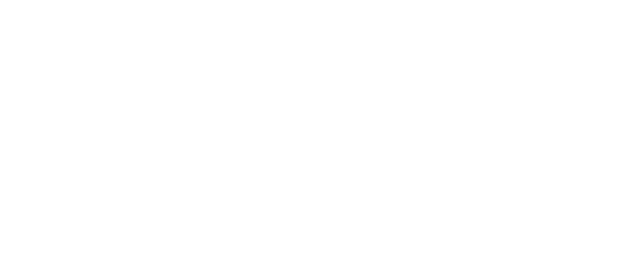
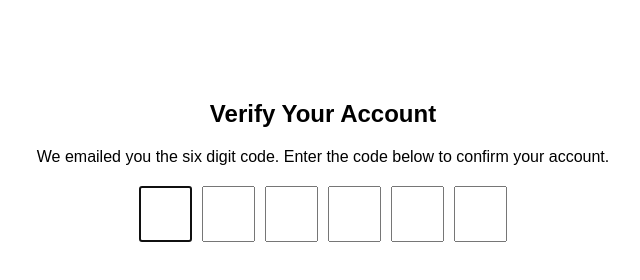
Before and after one commit to acciojob/OTP-smitk1057-lgtm, a website: page main.html in a window 1280 px wide. Shown: the whole page, without its empty margins (317-957 px from the left). Drawn offline with Linux system fonts and the light colour scheme.

Commit message:
created a submission

```diff
--- a/main.html
+++ b/main.html
@@ -7,6 +7,20 @@
 </head>
 
 <body>
+
+<h2 id="verification_heading">Verify Your Account</h2>
+
+<p id="verification_subtext">
+We emailed you the six digit code. Enter the code below to confirm your account.
+</p>
+	<div class="code-container">
+<input type="text" maxlength="1" class="code">
+<input type="text" maxlength="1" class="code">
+<input type="text" maxlength="1" class="code">
+<input type="text" maxlength="1" class="code">
+<input type="text" maxlength="1" class="code">
+<input type="text" maxlength="1" class="code">
+</div>
 	<!-- the entire body must be written by student -->
     <script type="text/javascript" src="./script.js">
 </script>
--- a/script.js
+++ b/script.js
@@ -1 +1,28 @@
 //your JS code here. If required.
+const codes = document.querySelectorAll(".code");
+
+codes[0].focus();
+
+codes.forEach((code, index) => {
+
+    code.addEventListener("input", (e) => {
+        if(e.target.value.length === 1 && index < codes.length - 1){
+            codes[index + 1].focus();
+        }
+    });
+
+    code.addEventListener("keydown", (e) => {
+
+        if(e.key === "Backspace"){
+
+            if(code.value === "" && index > 0){
+                codes[index - 1].focus();
+            } else {
+                code.value = "";
+            }
+
+        }
+
+    });
+
+});
--- a/styles.css
+++ b/styles.css
@@ -1 +1,20 @@
 /*  your css code here. If applicable */
+body{
+    font-family: Arial, sans-serif;
+    text-align:center;
+    margin-top:100px;
+}
+
+.code-container{
+    display:flex;
+    justify-content:center;
+    gap:10px;
+    margin-top:20px;
+}
+
+.code{
+    width:45px;
+    height:50px;
+    font-size:24px;
+    text-align:center;
+}
```
